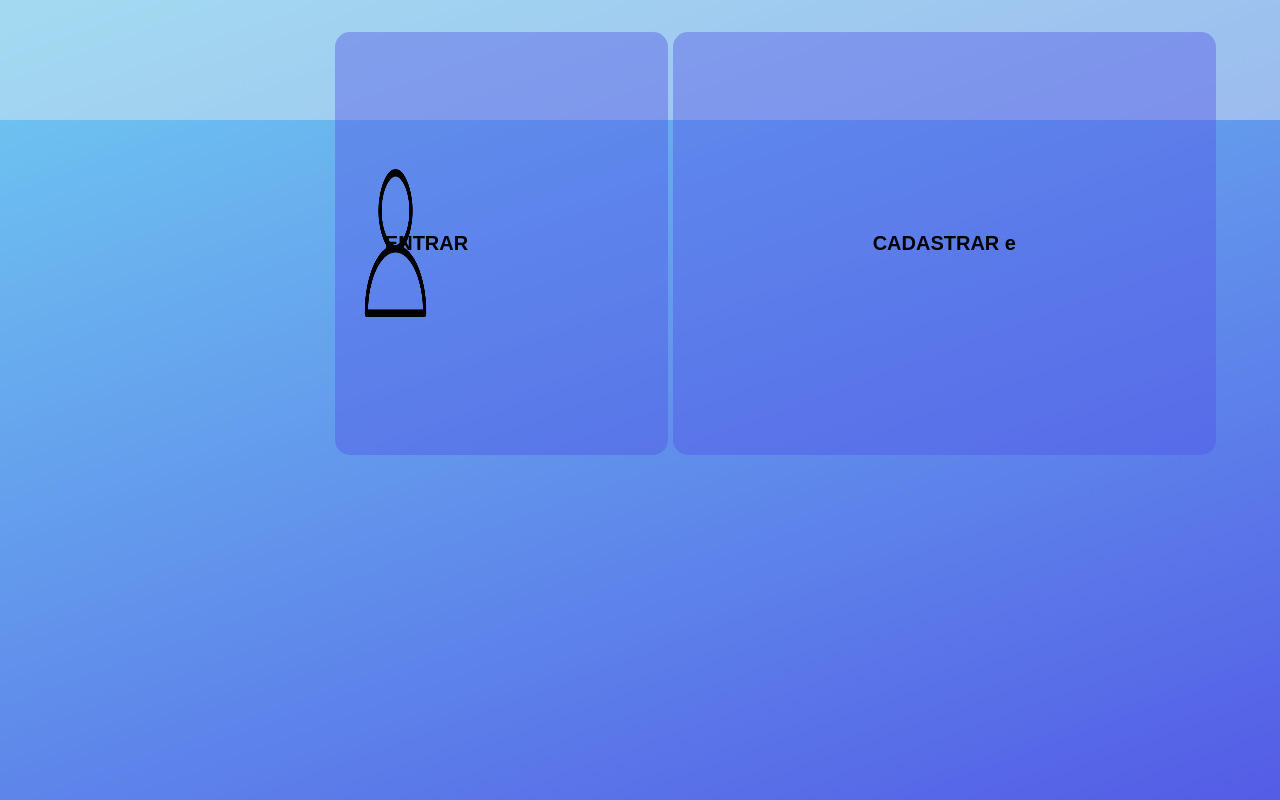
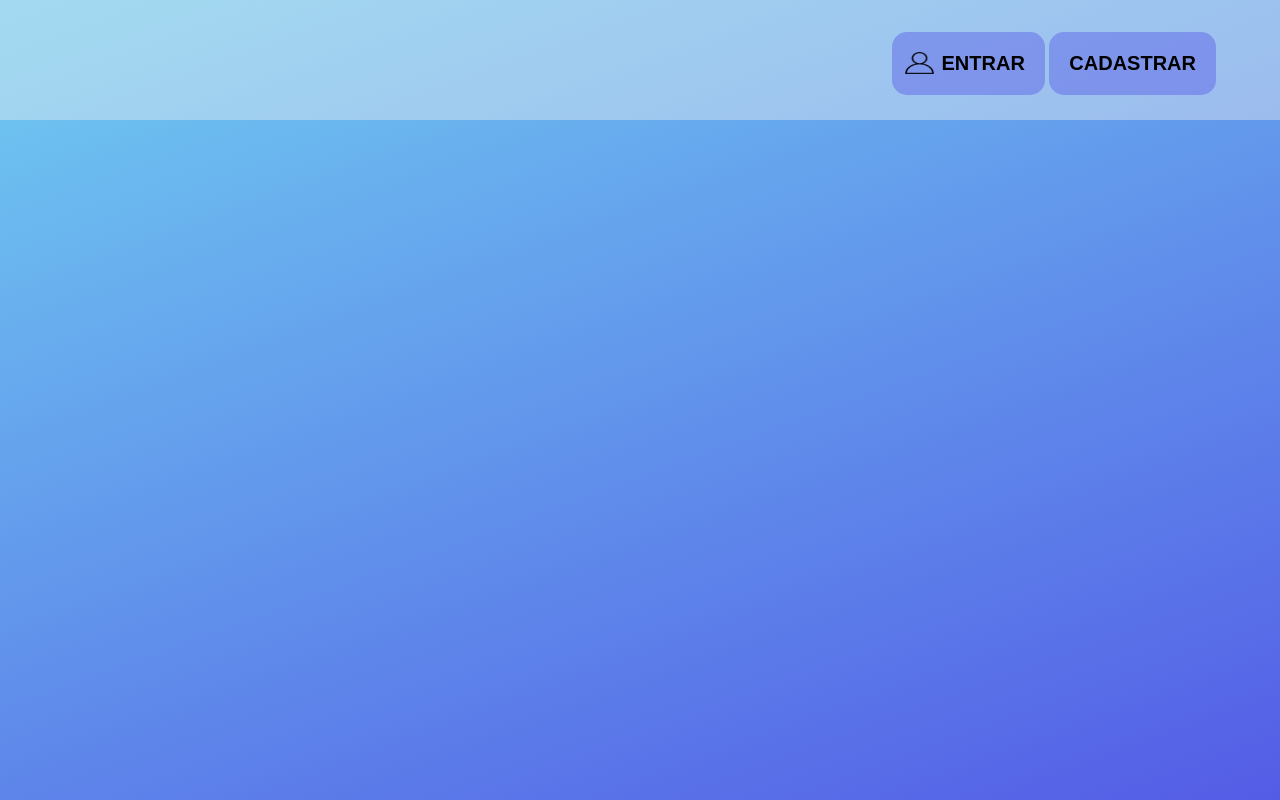
Before and after one commit to EduBalbinot/PI-Project, a plain HTML site: page index.html in a window 1280 px wide. Drawn offline with nearby package versions, Linux system fonts and the light colour scheme.

Commit message:
Arrumado

```diff
--- a/_css/inicio.css
+++ b/_css/inicio.css
@@ -39,7 +39,7 @@
   font-size: 20px;
   border-style: none;
   border-radius: 15px;
-  padding: 200px;
+  padding: 20px;
   font-weight: 600;
 }
 
--- a/index.html
+++ b/index.html
@@ -12,7 +12,7 @@
   <div id="top">
     <div id="buttons">
       <button class="botaoInicial" id="botaoLogin" onclick=mostraLogin()>ENTRAR</button>
-      <button class="botaoInicial" onclick=mostraCadastro()>CADASTRAR e</button>
+      <button class="botaoInicial" onclick=mostraCadastro()>CADASTRAR</button>
     </div>
   </div>
   <div id="botsss">
```
